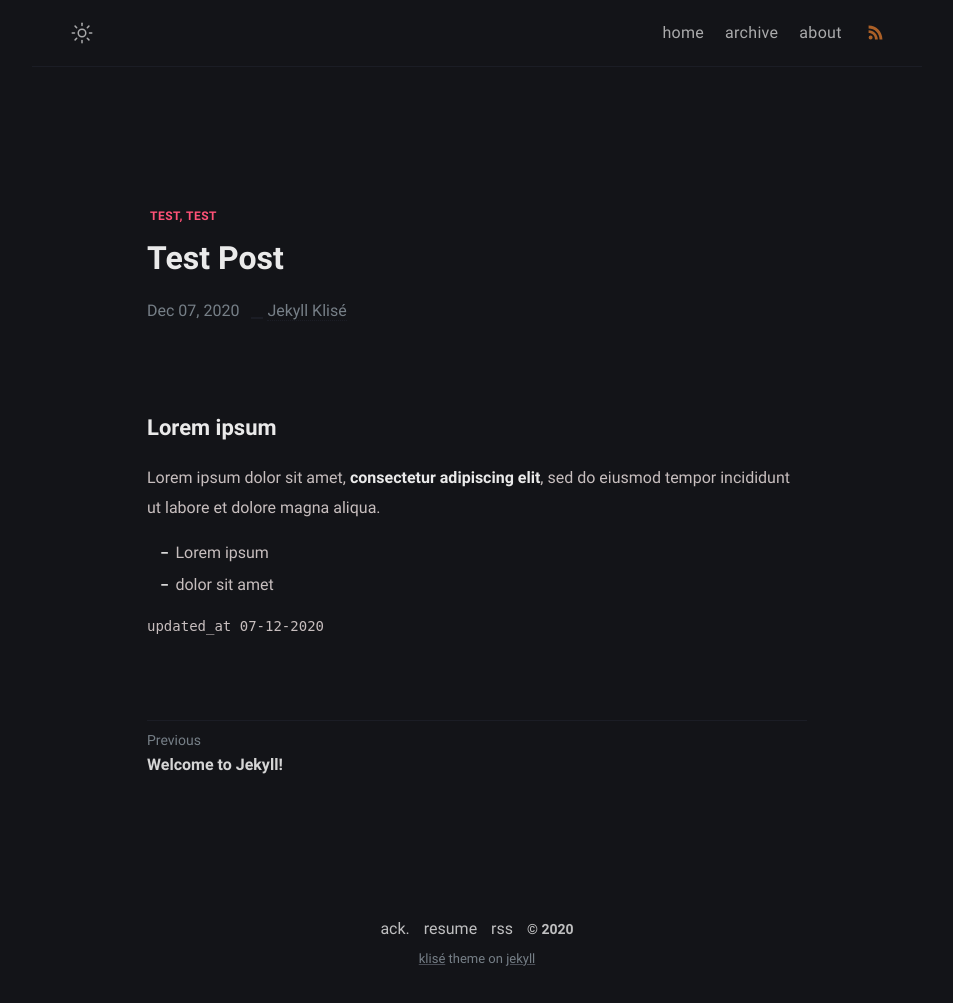
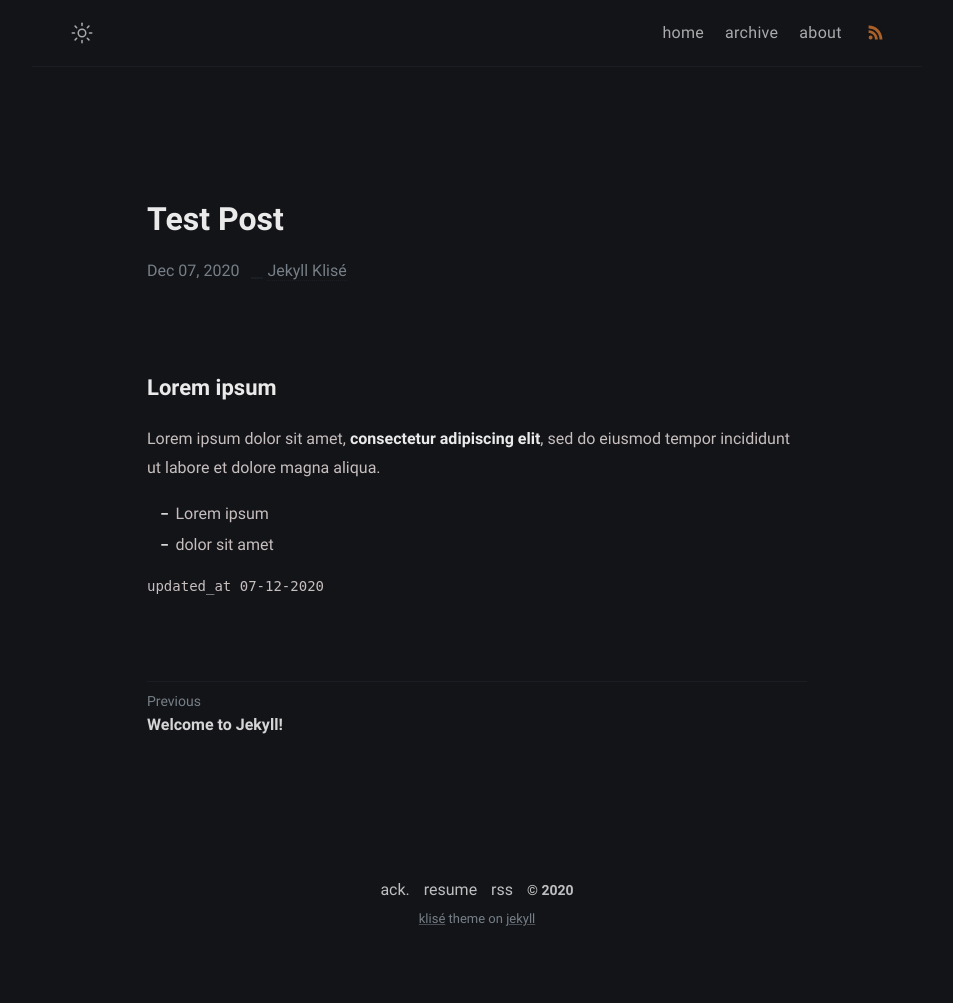
Before and after one commit to TzZek/zek-blog-v2, a Jekyll site: the page built from _posts/Test-post/2020-12-07-Test-post.md, in a window 1280 px wide. Shown: the whole page, without its empty margins (163-1116 px from the left). Built offline with Jekyll 4.4.1, drawn with Linux system fonts in a browser that asks for light colours; some web fonts are replaced; after the commit the page ends 963 px from its top, so only the background shows below that.

Commit message:
2020-12-07-Test-post.md: updated tags

```diff
--- a/_posts/Test-post/2020-12-07-Test-post.md
+++ b/_posts/Test-post/2020-12-07-Test-post.md
@@ -4,7 +4,7 @@ description: oh just a test
 date: '2020-12-07T16:38:02.650Z'
 modified: '2020-12-07T16:38:02.650Z'
 tags:
-  - 'test, test'
+  - ''
 categories: []
 layout: post
 ---
```
